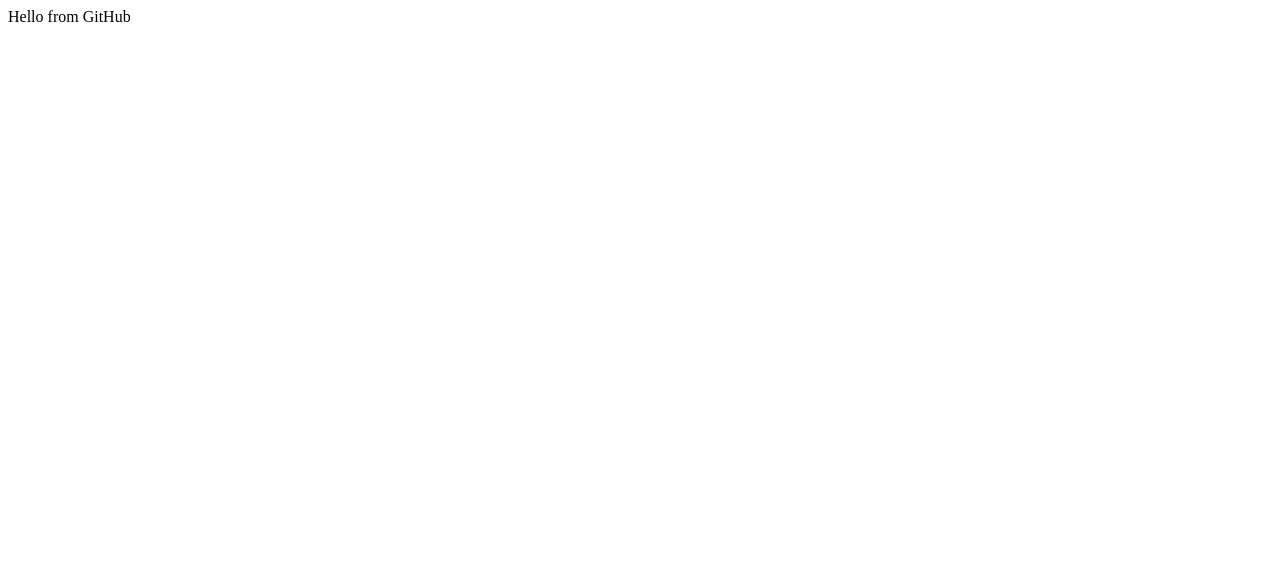
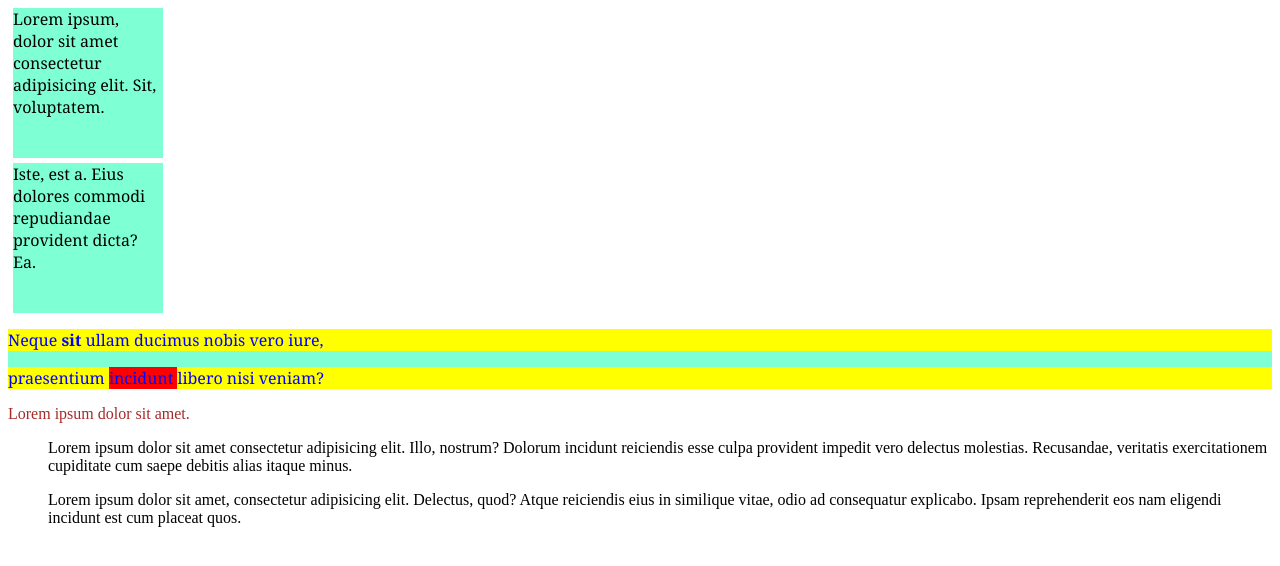
Before and after one commit to valeriia134/SK-trainings, a plain HTML site: page index.html in a window 1280 px wide. Drawn offline with Linux system fonts and the light colour scheme.

Commit message:
added training3

```diff
--- a/css/style.css
+++ b/css/style.css
@@ -0,0 +1,23 @@
+div{
+    background-color: aquamarine;
+    font-family: Georgia, 'Times New Roman', Times, serif;
+    font-size: 16px;
+}
+div:hover{
+    background-color: red;
+}
+.box{
+    width: 150px;
+    height: 150px;
+    margin: 5px;
+}
+#item, p{
+    color: brown;
+}
+div p{
+    background-color: yellow;
+    color: blue;
+}
+span{
+    background-color: red;
+}
--- a/index.html
+++ b/index.html
@@ -1,12 +1,32 @@
 <!DOCTYPE html>
 <html lang="en">
+
 <head>
     <meta charset="UTF-8">
+    <meta http-equiv="X-UA-Compatible" content="IE=edge">
     <meta name="viewport" content="width=device-width, initial-scale=1.0">
     <title>Document</title>
     <link rel="stylesheet" href="css/style.css">
 </head>
+
 <body>
-    <div> Hello from GitHub </div>
+    <div class="box">Lorem ipsum, dolor sit amet consectetur adipisicing elit. Sit, voluptatem.</div>
+    <div class="box">Iste, est a. Eius dolores commodi repudiandae provident dicta? Ea.</div>
+    <div id="item">
+        <p>Neque <strong> sit </strong> ullam ducimus nobis vero iure, </p>
+        <p> praesentium <span>incidunt </span> libero nisi veniam? </p>
+    </div>
+    <p>Lorem ipsum dolor sit amet.</p>
+    <ul>
+       <il>Lorem ipsum dolor sit amet consectetur adipisicing elit. Illo, nostrum?</il>
+       <il>Dolorum incidunt reiciendis esse culpa provident impedit vero delectus molestias.</il>
+       <il>Recusandae, veritatis exercitationem cupiditate cum saepe debitis alias itaque minus.</il>
+    </ul>
+    <ol>
+        <il>Lorem ipsum dolor sit amet, consectetur adipisicing elit. Delectus, quod?</il>
+        <il>Atque reiciendis eius in similique vitae, odio ad consequatur explicabo.</il>
+        <il>Ipsam reprehenderit eos nam eligendi incidunt est cum placeat quos.</il>
+    </ol>
 </body>
+
 </html>
```
